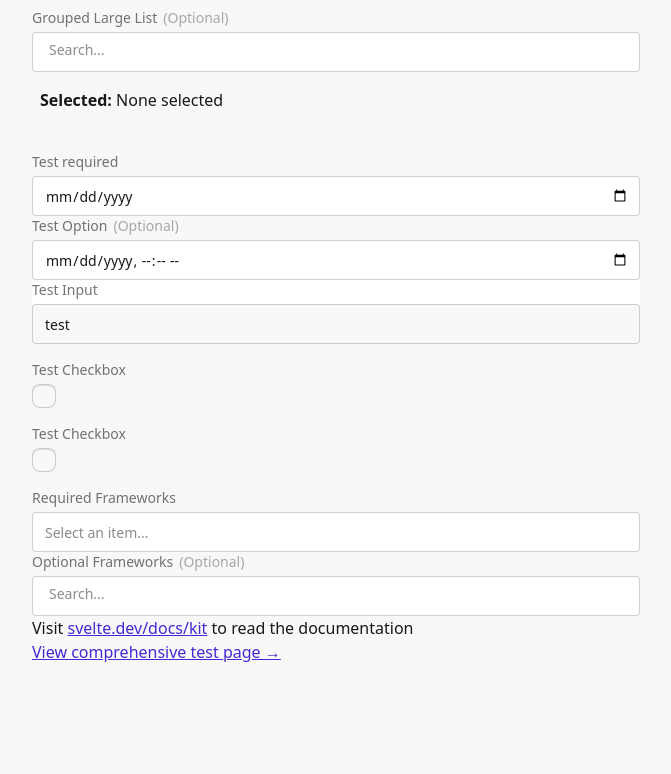
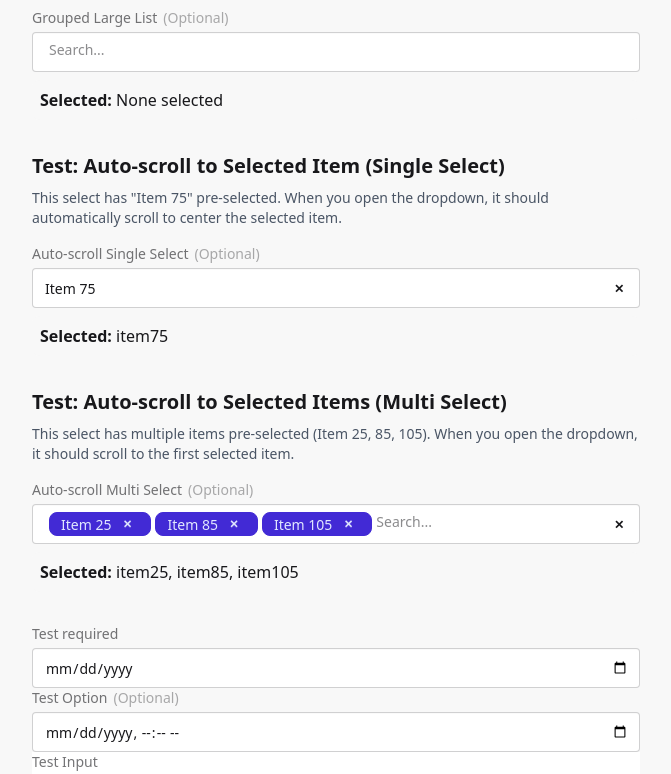
Before and after one commit to derekhearst/SimpleSvelte, a SvelteKit app: page / in a window 1280 px wide. Shown: the part 636-1410 px from the top of the page, without its empty margins (304-975 px from the left). Before the commit the page ends 1332 px from the top, so only its background shows below. Built offline with nearby package versions, Linux system fonts and the light colour scheme.

Commit message:
feat: bump version to 1.2.6 and implement auto-scroll functionality in Select component

```diff
--- a/package.json
+++ b/package.json
@@ -1,6 +1,6 @@
 {
 	"name": "simplesvelte",
-	"version": "1.2.5",
+	"version": "1.2.6",
 	"scripts": {
 		"dev": "bun vite dev",
 		"build": "bun vite build && bun run prepack",
--- a/src/lib/Select.svelte
+++ b/src/lib/Select.svelte
@@ -188,6 +188,35 @@
 		const target = e.target as HTMLDivElement
 		scrollTop = target.scrollTop
 	}
+
+	// Scroll to selected item when dropdown opens
+	$effect(() => {
+		if (detailsOpen && scrollContainer) {
+			// Find the index of the selected item in the flat list
+			let selectedIndex = -1
+
+			if (!multiple && selectedItem) {
+				// For single select, find the selected item
+				selectedIndex = flatList.findIndex(
+					(entry) => entry.type === 'option' && entry.item.value === selectedItem.value,
+				)
+			} else if (multiple && selectedItems.length > 0) {
+				// For multi select, find the first selected item
+				selectedIndex = flatList.findIndex(
+					(entry) => entry.type === 'option' && selectedItems.some((selected) => selected.value === entry.item.value),
+				)
+			}
+
+			if (selectedIndex >= 0) {
+				// Calculate scroll position to center the selected item
+				const targetScrollTop = Math.max(0, selectedIndex * itemHeight - containerHeight / 2 + itemHeight / 2)
+
+				// Update scroll position
+				scrollContainer.scrollTop = targetScrollTop
+				scrollTop = targetScrollTop
+			}
+		}
+	})
 
 	const errorText = $derived.by(() => {
 		if (error) return error
--- a/src/routes/+page.svelte
+++ b/src/routes/+page.svelte
@@ -33,6 +33,10 @@
 			group: group,
 		}
 	})
+
+	// Auto-scroll test data
+	let autoScrollSingleValue = $state('item75') // Pre-select item that's far down the list
+	let autoScrollMultiValue = $state(['item25', 'item85', 'item105']) // Pre-select multiple items scattered throughout
 </script>
 
 <div class="container mx-auto max-w-2xl p-8">
@@ -79,6 +83,7 @@
 
 	<div class="mb-8">
 		<h2 class="mb-2 text-xl font-semibold">Test: Grouped Select (Large List)</h2>
+
 		<Select
 			bind:value={groupValueLarge}
 			options={groupedOptionsLarge}
@@ -89,6 +94,46 @@
 			<strong>Selected:</strong>
 			{#if Array.isArray(groupValueLarge) && groupValueLarge.length > 0}
 				{groupValueLarge.join(', ')}
+			{:else}
+				None selected
+			{/if}
+		</div>
+	</div>
+
+	<!-- Auto-scroll Test Sections -->
+	<div class="mb-8">
+		<h2 class="mb-2 text-xl font-semibold">Test: Auto-scroll to Selected Item (Single Select)</h2>
+		<p class="mb-4 text-sm text-gray-600">
+			This select has "Item 75" pre-selected. When you open the dropdown, it should automatically scroll to center the
+			selected item.
+		</p>
+		<Select
+			bind:value={autoScrollSingleValue}
+			options={groupedOptionsLarge}
+			label="Auto-scroll Single Select"
+			name="auto-scroll-single" />
+		<div class="bg-base-200 rounded-box mt-2 p-2">
+			<strong>Selected:</strong>
+			{autoScrollSingleValue || 'None selected'}
+		</div>
+	</div>
+
+	<div class="mb-8">
+		<h2 class="mb-2 text-xl font-semibold">Test: Auto-scroll to Selected Items (Multi Select)</h2>
+		<p class="mb-4 text-sm text-gray-600">
+			This select has multiple items pre-selected (Item 25, 85, 105). When you open the dropdown, it should scroll to
+			the first selected item.
+		</p>
+		<Select
+			bind:value={autoScrollMultiValue}
+			options={groupedOptionsLarge}
+			label="Auto-scroll Multi Select"
+			name="auto-scroll-multi"
+			multiple />
+		<div class="bg-base-200 rounded-box mt-2 p-2">
+			<strong>Selected:</strong>
+			{#if Array.isArray(autoScrollMultiValue) && autoScrollMultiValue.length > 0}
+				{autoScrollMultiValue.join(', ')}
 			{:else}
 				None selected
 			{/if}
```
